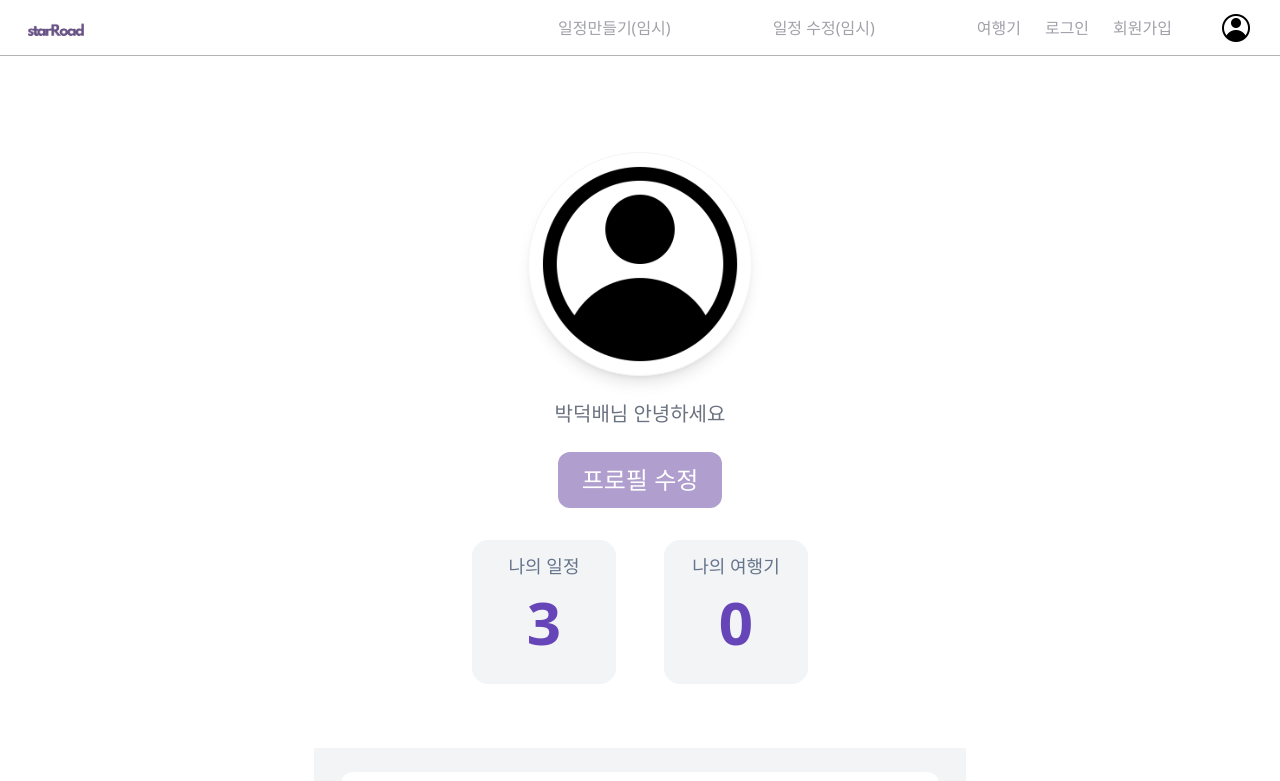
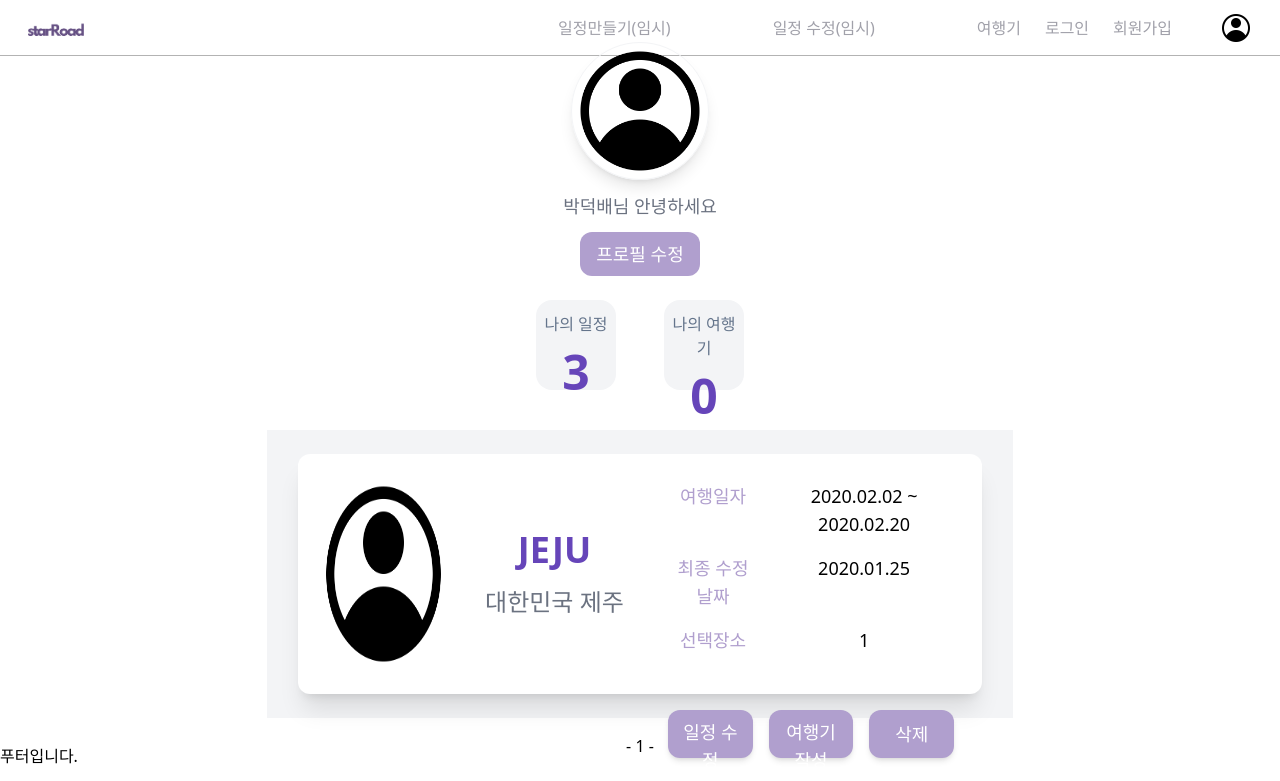
Before and after one commit to kimcodud/elice-gitlab-mirroring, a React (Vite) app: page /Mypage in a window 1280 px wide. Shown: the top 781 px of the page. Built offline with nearby package versions, Linux system fonts and the light colour scheme.

Commit message:
Design: css 변경

```diff
--- a/src/components/Mypage/Mypage.jsx
+++ b/src/components/Mypage/Mypage.jsx
@@ -8,28 +8,30 @@ import tempImage from '../../assets/main.jpg'
 
 const userName = '박덕배'
 const travelSchedule = [{
-  image:basicUserImage,
-  egPlaceName:'JEJU',
-  koPlaceName:'제주',
+  id: '1',
+  image: basicUserImage,
+  egPlaceName: 'JEJU',
+  koPlaceName: '제주',
   date: '2020.02.02 ~ 2020.02.20',
   updateDate: '2020.01.25',
   pickPlace: '1'
 }, {
-  image:prevBtn,
-  egPlaceName:'Busan',
-  koPlaceName:'부산',
+  id: '2',
+  image: prevBtn,
+  egPlaceName: 'Busan',
+  koPlaceName: '부산',
   date: '2021.03.03 ~ 2020.03.08',
   updateDate: '2021.02.28',
   pickPlace: '2'
 }, {
-  image:tempImage,
-  egPlaceName:'GANGWON',
-  koPlaceName:'강원',
+  id: '3',
+  image: tempImage,
+  egPlaceName: 'GANGWON',
+  koPlaceName: '강원',
   date: '2022.09.02 ~ 2020.09.6',
   updateDate: '2022.08.25',
   pickPlace: '3'
 },
-
 ]
 
 
@@ -46,30 +48,39 @@ function UserInfoPage() {
     );
   };
 
-    const handleClickThumbnail = (index) => {
-      setCurrentIndex(index);
+  const handleEditSchedule = () => {
+    {/* 임시 */ }
+    alert(travelSchedule[currentIndex].id);
+  }
+  const handleWrite = () => {
+    {/* 임시 */ }
+    alert(travelSchedule[currentIndex].id);
+  }
+  const handleDeletSchedule = () => {
+    alert(travelSchedule[currentIndex].koPlaceName + " 일정이 삭제되었습니다.");
   };
 
+
   return (
-    <div className='flex flex-col justify-center items-center text-center w-full p-24'>
-      <div className='w-56 border border-gray-100 rounded-full flex items-center justify-center shadow-lg'>
-        <img src={basicUserImage} alt="유저이미지" className='' />
+    <div className='flex flex-col justify-center items-center text-center w-full' style={{ height: 'calc(100vh - 7rem)' }}>
+      <div className='h-1/5 border border-gray-100 rounded-full flex items-center justify-center shadow-lg' >
+        <img className='h-full' src={basicUserImage} alt="유저이미지" />
       </div>
-      <div className='text-gray-500 text-xl m-6'>{userName}님 안녕하세요</div>
-      <button style={{backgroundColor:"#B09FCE"}}
-      className='text-white font-bold text-2xl px-6 py-3 rounded-xl'
+      <div className='text-gray-500 text-lg m-3'>{userName}님 안녕하세요</div>
+      <button style={{ backgroundColor: "#B09FCE" }}
+        className='text-white font-bold text-lg px-4 py-2 rounded-xl'
       >프로필 수정</button>
-      <div className='flex flex-row m-2'>
-        <div className='flex flex-col bg-gray-100 w-36 h-36 m-6 p-2 rounded-2xl'>
-        <div className='py-1 text-slate-500 text-lg' >나의 일정</div>
-        <div className='text-6xl py-2 font-bold' style={{color:"#6645B9"}}>{travelSchedule.length}</div> {/*임시*/}
+      <div className='flex flex-row w-1/5 h-1/5'>
+        <div className='flex flex-col bg-gray-100 w-1/2 h- m-6 p-2 rounded-2xl'>
+          <div className='py-1 text-slate-500' >나의 일정</div>
+          <div className='text-5xl py-2 font-bold' style={{ color: "#6645B9" }}>{travelSchedule.length}</div> {/*임시*/}
         </div>
-      <div className='flex flex-col bg-gray-100 w-36 h-36 m-6 p-2 rounded-2xl'>
-        <div className='py-1 text-slate-500 text-lg' >나의 여행기</div>
-        <div className='text-6xl py-2 font-bold' style={{color:"#6645B9"}}>0</div> {/*임시*/}
+        <div className='flex flex-col bg-gray-100 w-1/2 m-6 p-2 rounded-2xl'>
+          <div className='py-1 text-slate-500' >나의 여행기</div>
+          <div className='text-5xl py-2 font-bold' style={{ color: "#6645B9" }}>0</div> {/*임시*/}
         </div>
       </div>
-        <div id='box' className='flex flex-col justify-center items-center m-8 bg-gray-100 w-3/5 h-72 relative'>
+      <div id='box' className='flex flex-col justify-center items-center m-4 bg-gray-100 w-7/12 h-72 relative'>
         <div
           className="flex bg-transparent h-full w-1/12 absolute top-1/2 left-0 transform -translate-y-1/2
     opacity-0  hover:opacity-100 transition-opacity duration-300
@@ -80,33 +91,32 @@ function UserInfoPage() {
             className="w-2/5  object-contain"
           />
         </div>
-
-  {/*테스트*/}<div di='content' className='grid grid-cols-[1fr,1fr,2fr] grid-rows-1 h-5/6 w-11/12 bg-white  rounded-xl shadow-xl'>
+        <div di='content' className='grid grid-cols-[1fr,1fr,2fr] grid-rows-1 h-5/6 w-11/12 bg-white  rounded-xl shadow-xl'>
           <div className='flex items-center justify-center p-5'><img className=' h-full full' src={travelSchedule[currentIndex].image} alt="여행지 이미지" /></div>{/* 임시 */}
           <div className='flex flex-col justify-center'>
-            <div className='text-4xl py-2 font-bold' style={{color:"#6645B9"}}>{travelSchedule[currentIndex].egPlaceName}</div>{/* 임시 */}
+            <div className='text-4xl py-2 font-bold' style={{ color: "#6645B9" }}>{travelSchedule[currentIndex].egPlaceName}</div>{/* 임시 */}
             <div className='text-2xl py-2 font-bold text-gray-500'>대한민국 {travelSchedule[currentIndex].koPlaceName}</div>{/* 임시 */}
           </div>
           <div className='flex flex-col justify-between'>
             <div className='grid grid-cols-[1fr,2fr] grid-rows-3 gap-4 m-7'>
-              <div className='font-bold text-lg' style={{color:"#B09FCE"}}>여행일자</div>
+              <div className='font-bold text-lg' style={{ color: "#B09FCE" }}>여행일자</div>
               <div className='text-lg' >{travelSchedule[currentIndex].date}</div>{/* 임시 */}
-              <div className='font-bold text-lg' style={{color:"#B09FCE"}}>최종 수정 날짜</div>
+              <div className='font-bold text-lg' style={{ color: "#B09FCE" }}>최종 수정 날짜</div>
               <div className='text-lg'> {travelSchedule[currentIndex].updateDate}</div>{/* 임시 */}
-              <div className='font-bold text-lg' style={{color:"#B09FCE"}}>선택장소</div>
+              <div className='font-bold text-lg' style={{ color: "#B09FCE" }}>선택장소</div>
               <div className='text-lg'>{travelSchedule[currentIndex].pickPlace}</div>{/* 임시 */}
 
             </div>
 
             <div className='flex flex-row justify-between mb-8 mx-7'>
-            <button onClick={{}} style={{backgroundColor:"#B09FCE"}}
-      className='text-white font-normal text-xl w-32 h-12 p-2 rounded-xl shadow-md'
+              <button onClick={handleEditSchedule} style={{ backgroundColor: "#B09FCE" }}
+                className='text-white font-normal text-lg w-1/3 h-12 p-2 rounded-xl shadow-md'
               >일정 수정</button>
-      <button onClick={{}} style={{backgroundColor:"#B09FCE"}}
-      className='text-white font-normal text-xl w-32 h-12 p-2 rounded-xl shadow-md'
+              <button onClick={handleWrite} style={{ backgroundColor: "#B09FCE" }}
+                className='text-white font-normal text-lg w-1/3 h-12 p-2 mx-4 rounded-xl shadow-md'
               >여행기 작성</button>
-      <button onClick={{}} style={{backgroundColor:"#B09FCE"}}
-      className='text-white font-normal text-xl w-32 h-12 p-2 rounded-xl  shadow-md'
+              <button onClick={handleDeletSchedule} style={{ backgroundColor: "#B09FCE" }}
+                className='text-white font-normal text-lg w-1/3 h-12 p-2 rounded-xl  shadow-md'
               >삭제</button>
             </div>
           </div>
@@ -125,7 +135,7 @@ function UserInfoPage() {
         </div>
       </div>
       <div>
-  - {currentIndex+1} -
+        - {currentIndex + 1} -
       </div>
     </div>
   )
```
Lines whose indentation alone changed are shown as unchanged.
